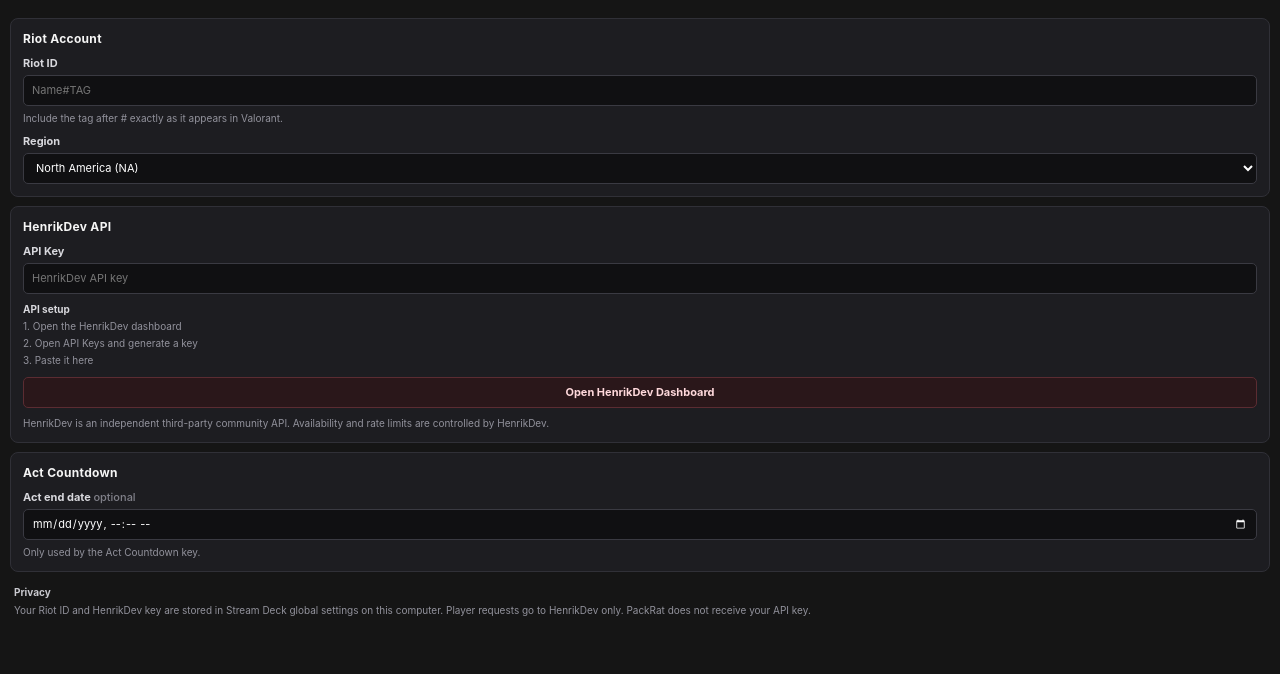
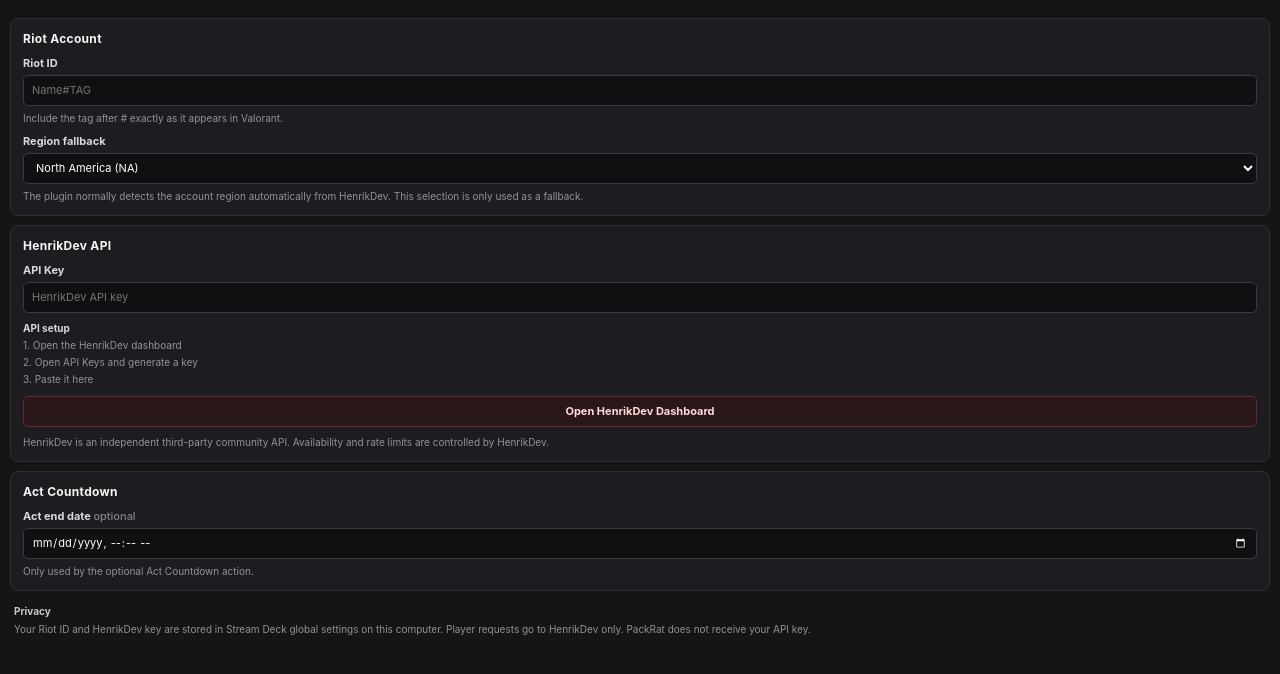
Before and after one commit to slayerkey/packrat-riot-tracker, a website: page com.packrat.valorant-tracker.sdPlugin/ui/config.html in a window 1280 px wide. Shown: the part 82-756 px from the top of the page. Drawn offline with Linux system fonts and the light colour scheme.

Commit message:
Explain automatic Valorant region detection

```diff
--- a/com.packrat.valorant-tracker.sdPlugin/ui/config.html
+++ b/com.packrat.valorant-tracker.sdPlugin/ui/config.html
@@ -20,7 +20,7 @@
 			<input id="riotId" type="text" autocomplete="off" spellcheck="false" placeholder="Name#TAG" />
 			<div class="help">Include the tag after # exactly as it appears in Valorant.</div>
 
-			<label for="region">Region</label>
+			<label for="region">Region fallback</label>
 			<select id="region">
 				<option value="na">North America (NA)</option>
 				<option value="eu">Europe (EU)</option>
@@ -29,6 +29,7 @@
 				<option value="latam">Latin America (LATAM)</option>
 				<option value="br">Brazil (BR)</option>
 			</select>
+			<div class="help">The plugin normally detects the account region automatically from HenrikDev. This selection is only used as a fallback.</div>
 		</section>
 
 		<section class="card">
@@ -49,7 +50,7 @@
 			<h2>Act Countdown</h2>
 			<label for="actEndDate">Act end date <span class="optional">optional</span></label>
 			<input id="actEndDate" type="datetime-local" />
-			<div class="help">Only used by the Act Countdown key.</div>
+			<div class="help">Only used by the optional Act Countdown action.</div>
 		</section>
 
 		<section id="slotCard" class="card hidden">
```
